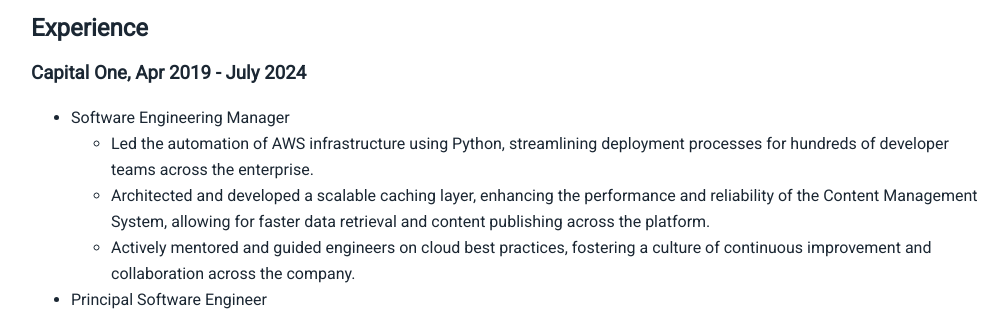
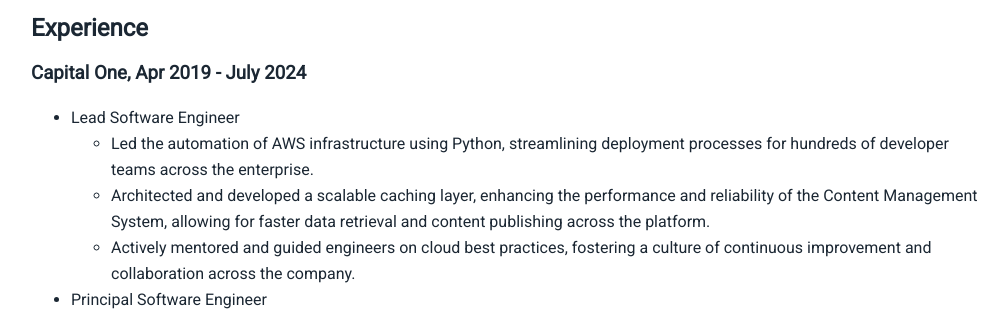
Before and after one commit to Flite999/markkleinhaus, a Django app: page / in a window 1280 px wide. Shown: the part 549-862 px from the top of the page, without its empty margins (267-1275 px from the left). Run offline with Django 3.2, Linux system fonts and the light colour scheme.

Commit message:
update title

```diff
--- a/blogapp/templates/home.html
+++ b/blogapp/templates/home.html
@@ -24,7 +24,7 @@
     <h2> Experience </h2>
     <h3> Capital One, Apr 2019  - July 2024 </h3>
     <ul>
-        <li> Software Engineering Manager </li>
+        <li> Lead Software Engineer </li>
         <ul>
             <li> Led the automation of AWS infrastructure using Python, streamlining deployment processes for hundreds of developer teams across the enterprise.
             </li>
```
